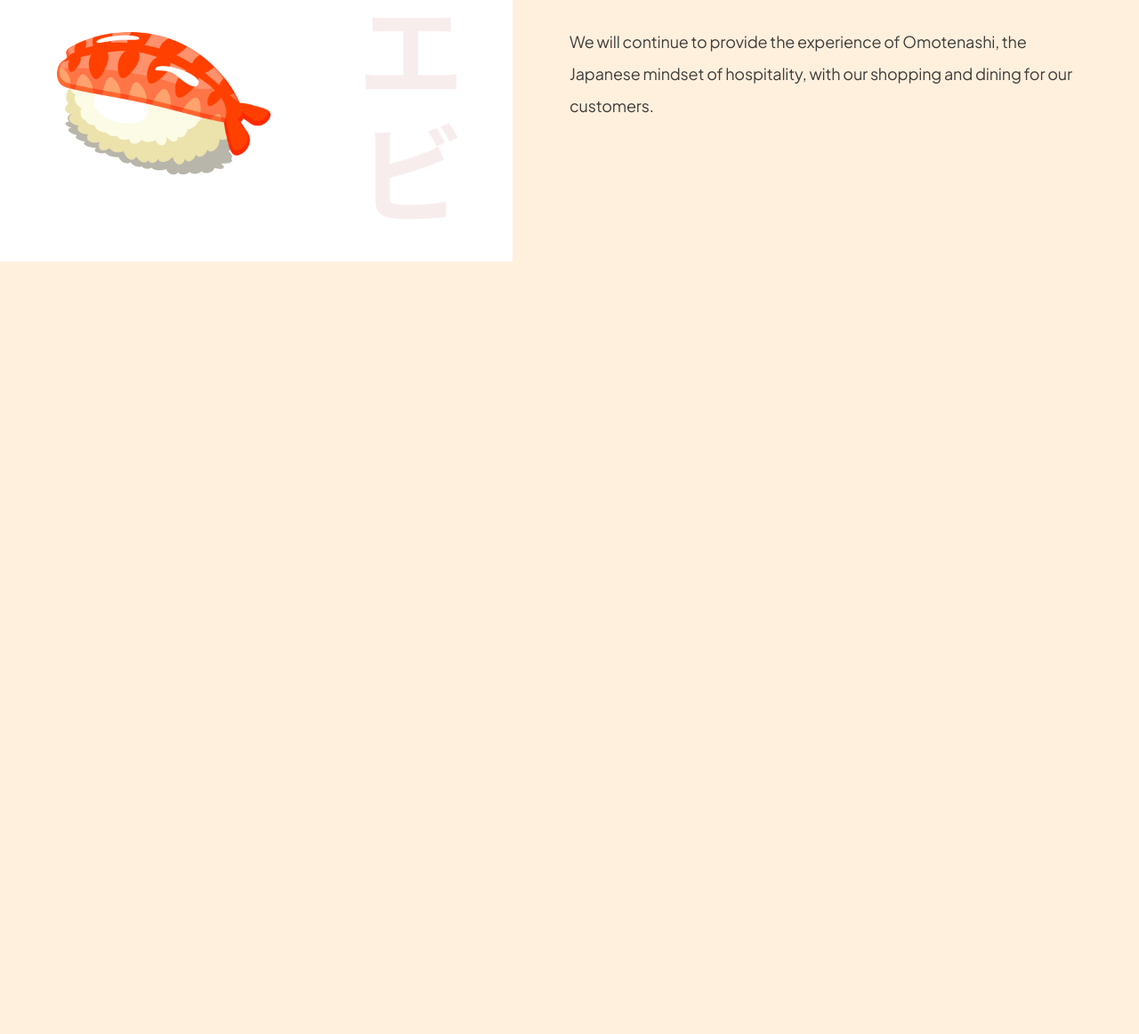
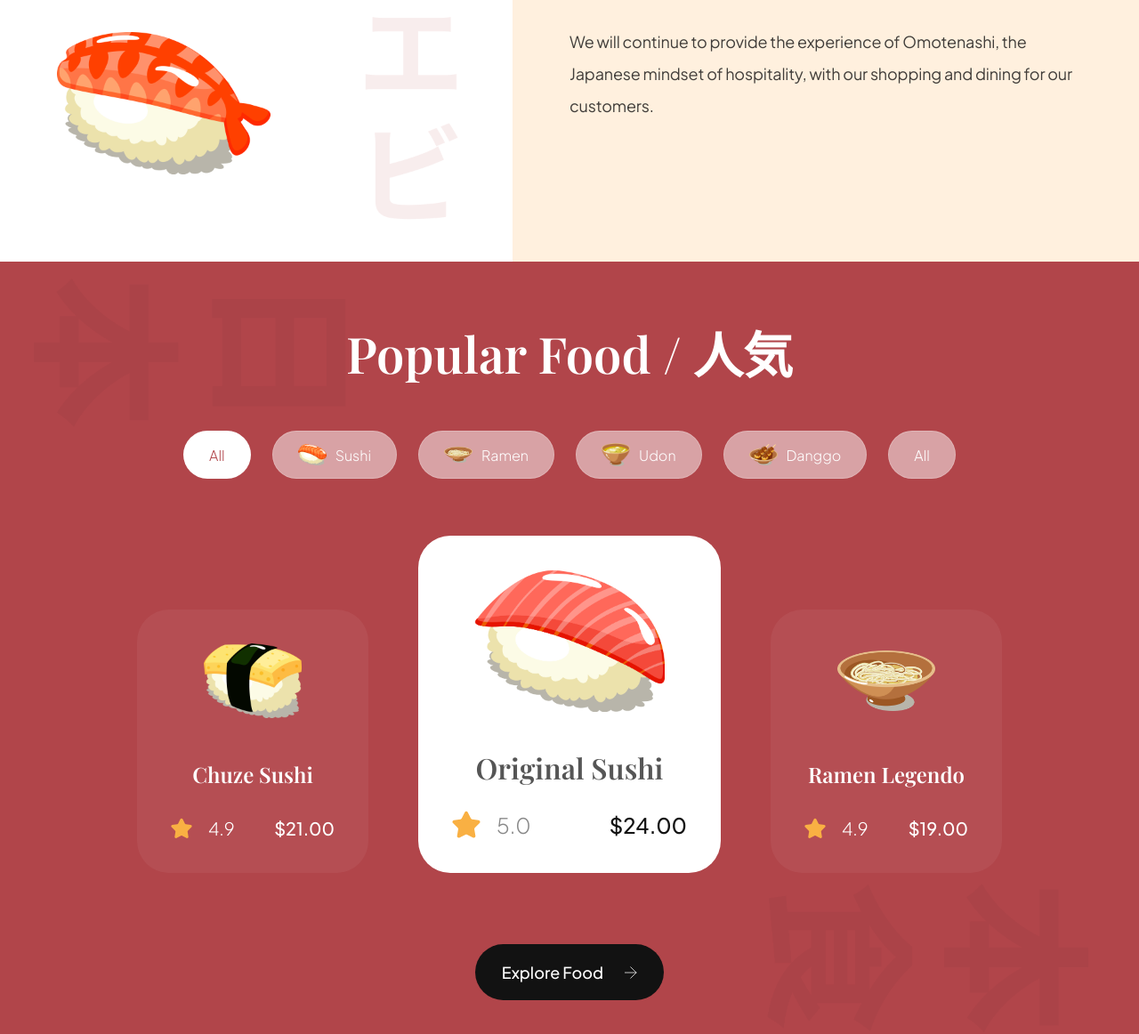
Before and after one commit to MohamedAfeef/sushi, a website built with Vite: page index.html in a window 1280 px wide. Shown: the part 1224-2386 px from the top of the page at 89% size. Before the commit the page ends 1518 px from the top, so only its background shows below. Built offline with nearby package versions, Linux system fonts and the light colour scheme.

Commit message:
Added popular section

```diff
--- a/css/sections/popular.css
+++ b/css/sections/popular.css
@@ -0,0 +1,184 @@
+.popular-foods {
+    padding: 64px;
+    display: flex;
+    flex-direction: column;
+    background-color: var(--primary-color);
+    background-image: url("../../assets/popular_bg.png");
+    background-position: center;
+    background-repeat: no-repeat;
+    background-size: contain;
+    overflow: hidden;
+}
+
+.popular-foods__title {
+    font-size: 3.5rem;
+    font-family: var(--playfair-display);
+    font-weight: 600;
+    line-height: 78px;
+    color: #fff;
+    text-align: center;
+}
+
+.popular-foods__filters {
+    margin-top: 48px;
+    min-width: 100%;
+    overflow-x: auto;
+    display: flex;
+    justify-content: center;
+    gap: 24px;
+}
+
+.popular-foods__filter-btn {
+    padding: 10px 28px;
+    display: flex;
+    flex-direction: row;
+    align-items: center;
+    gap: 10px;
+    background: rgba(255, 255, 255, 0.5);
+    border: 1px solid rgba(255, 255, 255, 0.2);
+    border-radius: 46px;
+    font-size: 1rem;
+    font-weight: 300;
+    line-height: 25px;
+    font-family: var(--plus-jakarta-sans);
+    color: #fff;
+    cursor: pointer;
+}
+
+.popular-foods__filter-btn img {
+    width: 32px;
+    height: 32px;
+    object-fit: contain;
+}
+
+.popular-foods__filter-btn.active {
+    background: #fff;
+    color: var(--primary-color);
+}
+
+.popular-foods__filter-btn:hover {
+    background: #fff;
+    color: var(--primary-color);
+}
+
+.popular-foods__catalogue {
+    margin-top: 64px;
+    display: flex;
+    justify-content: center;
+    align-items: flex-end;
+    flex-wrap: wrap;
+    gap: 56px;
+
+}
+
+.popular-foods__button {
+    width: fit-content;
+    padding: 20px 30px;
+    margin: 80px auto 0;
+    font-weight: 500;
+    font-size: 1.125rem;
+    line-height: 23px;
+    font-family: var(--plus-jakarta-sans);
+    color: #fff;
+    border: none;
+    outline: none;
+    background: var(--secondary-color);
+    border-radius: 64px;
+    cursor: pointer;
+}
+
+.popular-foods__button img {
+    width: 14px;
+    height: 14px;
+    object-fit: contain;
+    margin-left: 21px;
+}
+
+.popular-foods__card {
+    padding: 38px;
+    min-width: 260px;
+    height: fit-content;
+    display: flex;
+    align-items: center;
+    flex-direction: column;
+    background: rgba(255, 255, 255, 0.05);
+    border-radius: 36px;
+    border: rgba(255, 255, 255, 0.2);
+}
+
+.popular-foods__card-image {
+    width: 110px;
+    height: 84px;
+    object-fit: contain;
+}
+
+.popular-foods__card-title {
+    margin-top: 47px;
+    font-weight: 600;
+    font-size: 1.5rem;
+    line-height: 32px;
+    font-family: var(--playfair-display);
+    color: #fff;
+    text-align: center;
+}
+
+.popular-foods__card-details {
+    width: 100%;
+    margin-top: 32px;
+}
+
+.popular-foods__card-rating {
+    display: flex;
+    align-items: center;
+    gap: 18px;
+}
+
+.popular-foods__card-rating img {
+    width: 24px;
+    height: 24px;
+    object-fit: contain;
+}
+
+.popular-foods__card-rating p {
+    font-size: 1.25rem;
+    font-weight: 300;
+    font-family: var(--plus-jakarta-sans);
+    color: #fff;
+}
+
+.popular-foods__card-price {
+    font-size: 1.25rem;
+    font-weight: 500;
+    font-family: var(--plus-jakarta-sans);
+    color: #fff;
+}
+
+.popular-foods__card.active-card {
+    min-width: 340px;
+    background: #fff;
+}
+
+.popular-foods__card.active-card .popular-foods__card-image {
+    width: 214px;
+    height: 160px;
+}
+
+.popular-foods__card.active-card .popular-foods__card-title {
+    color: var(--black-500);
+    font-size: 2rem;
+}
+
+.popular-foods__card.active-card .popular-foods__card-rating img {
+    width: 32px;
+    height: 32px;
+}
+
+.popular-foods__card.active-card .popular-foods__card-rating p {
+    font-size: 1.5rem;
+    color: var(--gray-100);
+}
+
+.popular-foods__card.active-card .popular-foods__card-price {
+    font-size: 1.5rem;
+    color: var(--secondary-color);
+}
--- a/index.html
+++ b/index.html
@@ -107,6 +107,103 @@
     </div>
   </section>
 
+  <section class="popular-foods" id="menu">
+    <h2 class="popular-foods__title">
+      Popular Food / 人気
+    </h2>
+
+    <div class="popular-foods__filters sushi__hide-scrollbar">
+      <button class="popular-foods__filter-btn active">
+        All
+      </button>
+
+      <button class="popular-foods__filter-btn">
+        <img src="./assets/sushi-9.png" alt="sushi 9">
+        Sushi
+      </button>
+
+      <button class="popular-foods__filter-btn">
+        <img src="./assets/sushi-8.png" alt="sushi 8">
+        Ramen
+      </button>
+
+      <button class="popular-foods__filter-btn">
+        <img src="./assets/sushi-7.png" alt="sushi 7">
+        Udon
+      </button>
+
+      <button class="popular-foods__filter-btn">
+        <img src="./assets/sushi-6.png" alt="sushi 6">
+        Danggo
+      </button>
+
+      <button class="popular-foods__filter-btn">
+        All
+      </button>
+    </div>
+
+    <div class="popular-foods__catalogue">
+      <article class="popular-foods__card">
+        <img class="popular-foods__card-image" src="./assets/sushi-12.png" alt="sushi-12">
+        <h2 class="popular-foods__card-title">
+          Chuze Sushi
+        </h2>
+
+        <div class="popular-foods__card-details flex-between">
+          <div class="popular-foods__card-rating">
+            <img src="./assets/star.svg" alt="star">
+            <p>4.9</p>
+          </div>
+
+          <div class="popular-foods__card-price">
+            <p>$21.00</p>
+          </div>
+        </div>
+      </article>
+
+      <article class="popular-foods__card active-card">
+        <img class="popular-foods__card-image" src="./assets/sushi-11.png" alt="sushi-12">
+        <h2 class="popular-foods__card-title">
+          Original Sushi
+        </h2>
+
+        <div class="popular-foods__card-details flex-between">
+          <div class="popular-foods__card-rating">
+            <img src="./assets/star.svg" alt="star">
+            <p>5.0</p>
+          </div>
+
+          <div class="popular-foods__card-price">
+            <p>$24.00</p>
+          </div>
+        </div>
+      </article>
+
+      <article class="popular-foods__card">
+        <img class="popular-foods__card-image" src="./assets/sushi-10.png" alt="sushi-10">
+        <h2 class="popular-foods__card-title">
+          Ramen Legendo
+        </h2>
+
+        <div class="popular-foods__card-details flex-between">
+          <div class="popular-foods__card-rating">
+            <img src="./assets/star.svg" alt="star">
+            <p>4.9</p>
+          </div>
+
+          <div class="popular-foods__card-price">
+            <p>$19.00</p>
+          </div>
+        </div>
+      </article>
+    </div>
+
+    <button class="popular-foods__button">
+      Explore Food
+      <img src="./assets/arrow-right.svg" alt="arrow-right">
+    </button>
+  </section>
+
   <script type="module" src="./js/script.js"></script>
 </body>
 </html>
```
